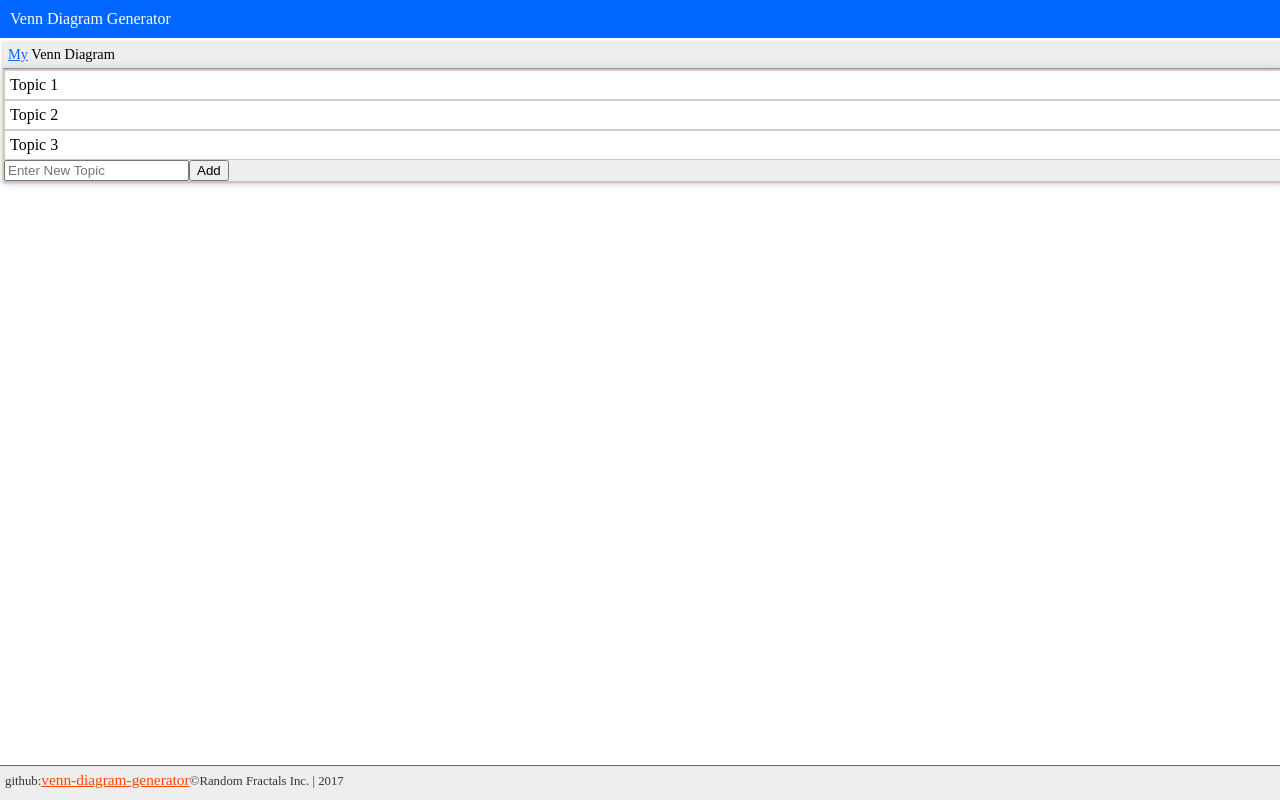
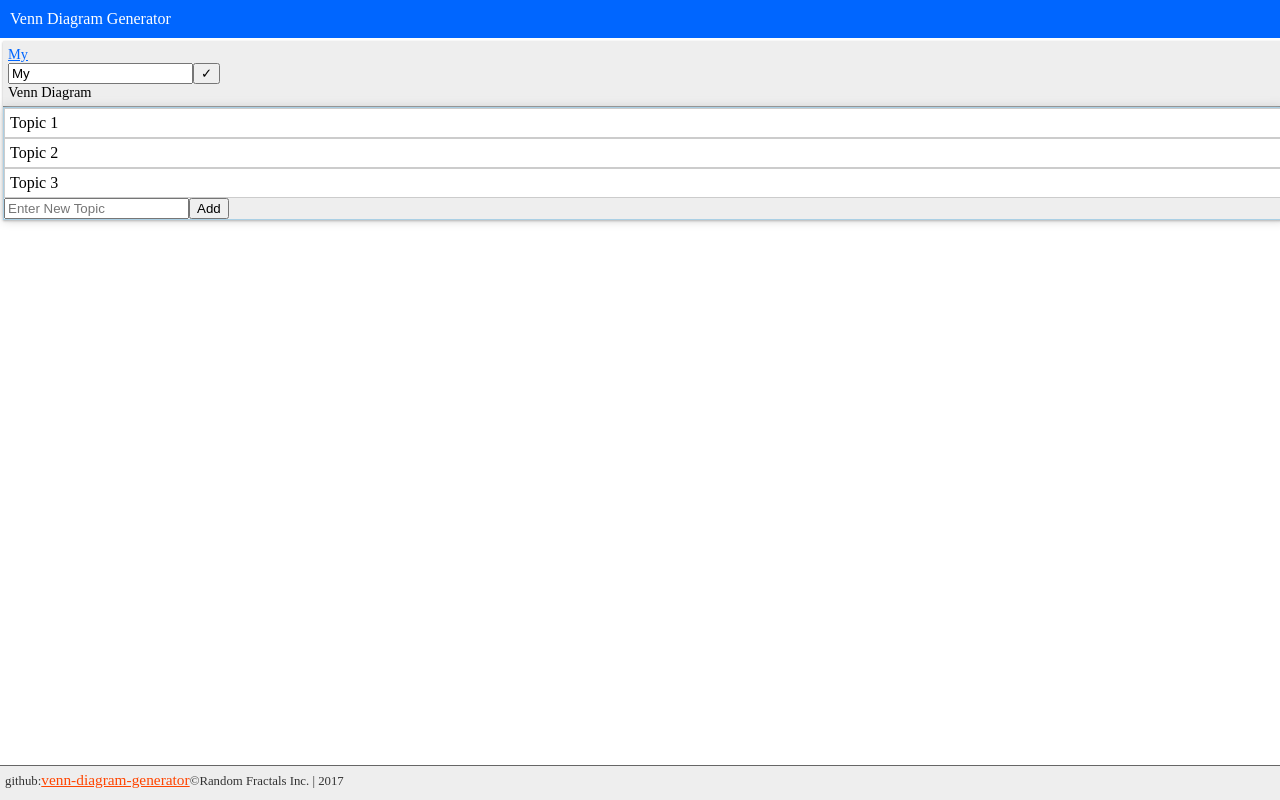
Before and after one commit to RandomFractals/venn-diagram-generator, an Angular app: page / in a window 1280 px wide. Built offline with nearby package versions, Linux system fonts and the light colour scheme.

Commit message:
added quick and dirty inline html/js diagram name eidtor scriplet

```diff
--- a/src/app/app.component.html
+++ b/src/app/app.component.html
@@ -6,7 +6,20 @@
 	<div id="content" class="container">
 		<div id="view-container" class="card container">
       <div class="card-title">
-        <h2><a>{{diagram.name}}</a> Venn Diagram</h2>
+        <h2>
+          <a #diagramNameEditLink
+            (click)="diagramNameEditor.class='show'; diagramNameEditLink.class='hidden'; showTopicEditor(selectedTopicIndex, false);">
+            {{diagram.name}}
+          </a>
+          <div #diagramNameEditor class="show">
+            <input #diagramName placeholder="Name Your"
+              [attr.value]="diagram.name"
+              (keyup.enter)="diagram.name = diagramName.value; diagramNameEditor.class='hidden'; diagramNameEditor.class='show'" />
+            <button id="save-diagram-name-button"
+              (click)="diagram.name = diagramName.value; diagramNameEditor.class='hidden';">&#10003;</button>
+          </div>
+          Venn Diagram
+        </h2>
       </div>
 			<div id="list-view" class="data container">
         <ul class="data-list">
@@ -31,10 +44,10 @@
           </li>
         </ul>
         <div class="toolbar">
-        <input #newTopic placeholder="Enter New Topic"
-          (click)="showTopicEditor(selectedTopicIndex, false);"
-          (keyup.enter)="addTopic(newTopic.value); newTopic.value='';" />
-        <button (click)="addTopic(newTopic.value)">Add</button>
+          <input #newTopic placeholder="Enter New Topic"
+            (click)="showTopicEditor(selectedTopicIndex, false);"
+            (keyup.enter)="addTopic(newTopic.value); newTopic.value='';" />
+          <button id="add-topic-button" (click)="addTopic(newTopic.value)">Add</button>
         </div>
 			</div>
 		</div>
```
